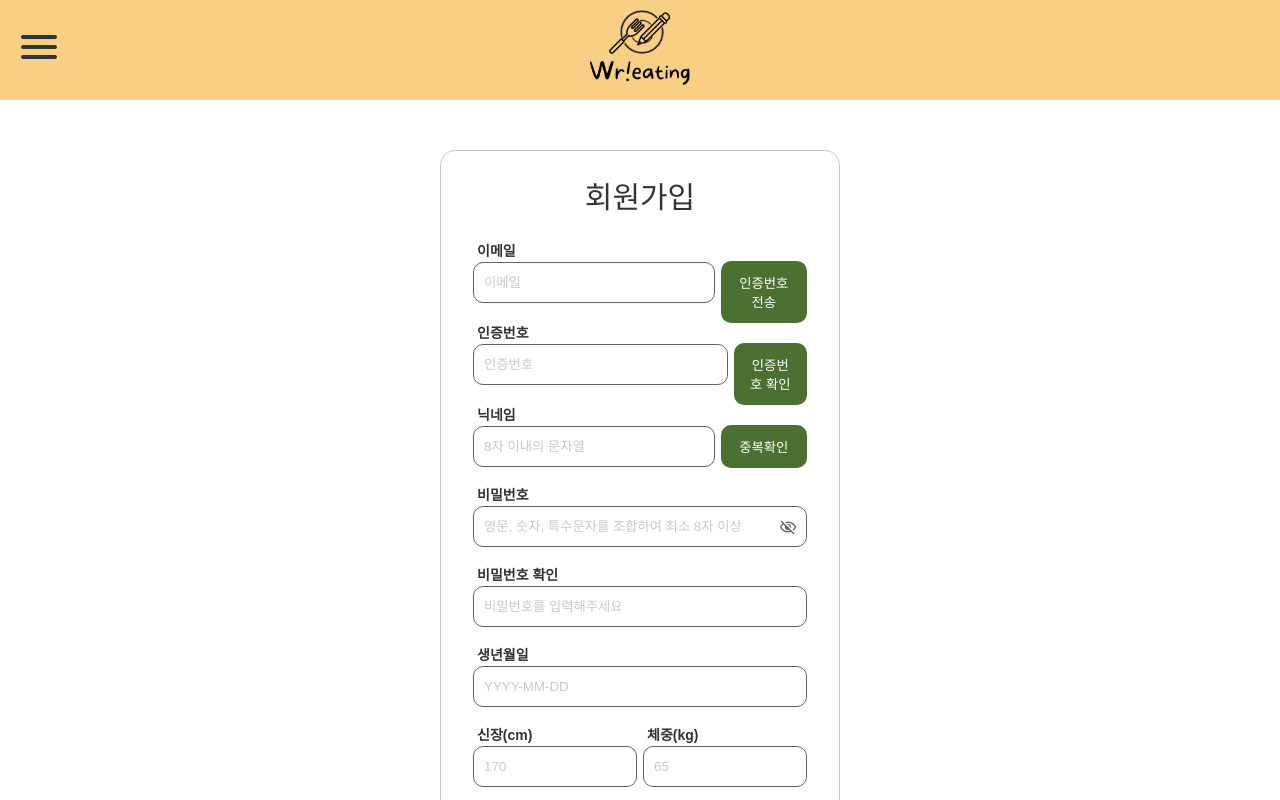
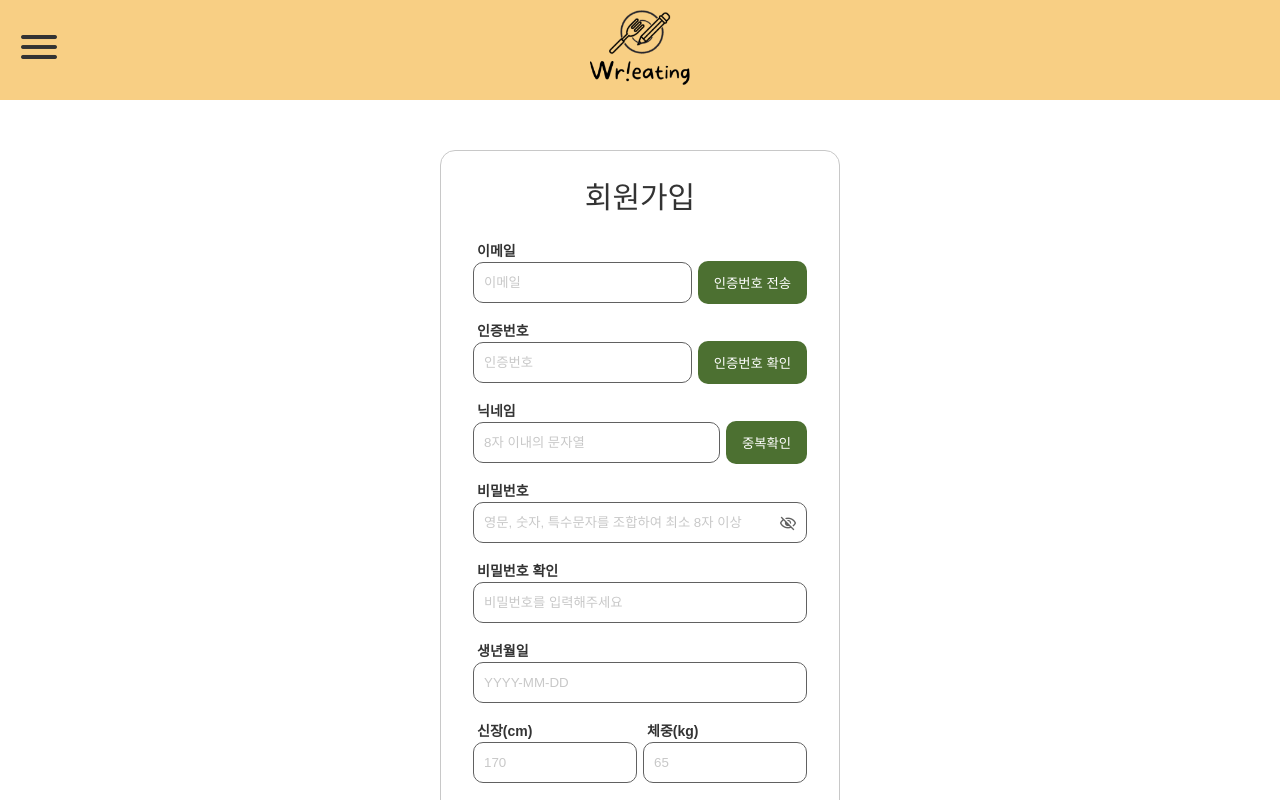
Before and after one commit to codestates-seb/seb43_main_004, a React (Create React App) app in the folder client/: page /sign-up in a window 1280 px wide. Shown: the top 800 px of the page. Built offline with nearby package versions, Linux system fonts and the light colour scheme; a web font is replaced by a local one.

Commit message:
design: input flex 설정 수정

```diff
--- a/client/src/components/Common/Input.tsx
+++ b/client/src/components/Common/Input.tsx
@@ -39,7 +39,7 @@ const Input = (props: inputProps) => {
   } = props
 
   return (
-    <div>
+    <InputWrapper>
       {label && <StyledLabel htmlFor={label}>{label}</StyledLabel>}
       <StyledInput
         id={label}
@@ -58,9 +58,12 @@ const Input = (props: inputProps) => {
       />
       {error && <ErrorMessage>{error}</ErrorMessage>}
       {success && <SuccessMessage>{success}</SuccessMessage>}
-    </div>
+    </InputWrapper>
   )
 }
+const InputWrapper = styled.div`
+  flex: 1;
+`
 
 const StyledLabel = styled.label`
   display: inline-block;
--- a/client/src/pages/UserSignUp.tsx
+++ b/client/src/pages/UserSignUp.tsx
@@ -547,7 +547,7 @@ const Form = styled.form`
   }
 
   .btn-div {
-    flex: 2 1 0;
+    flex: 1 1 1;
 
     button {
       width: 100%;
```
